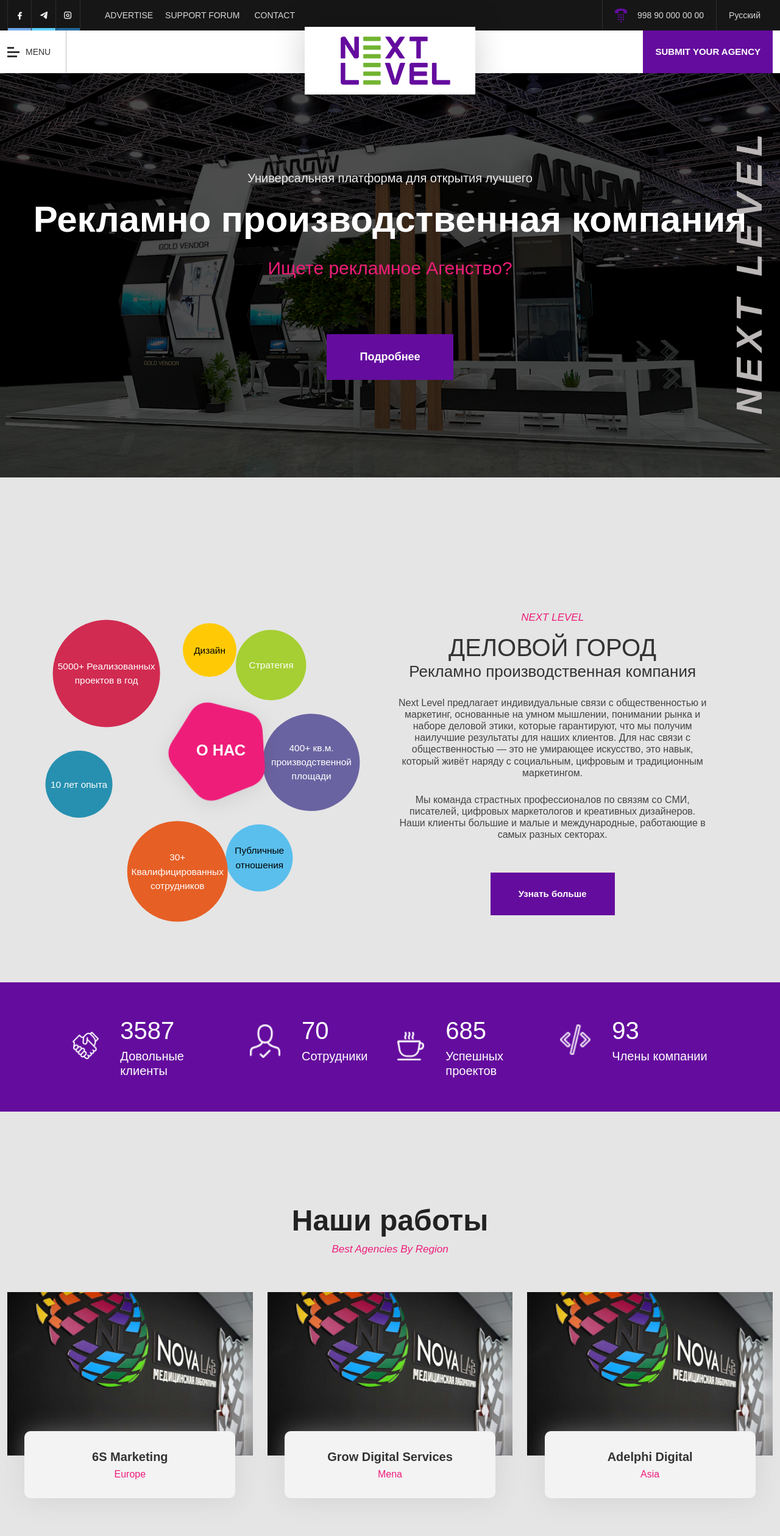
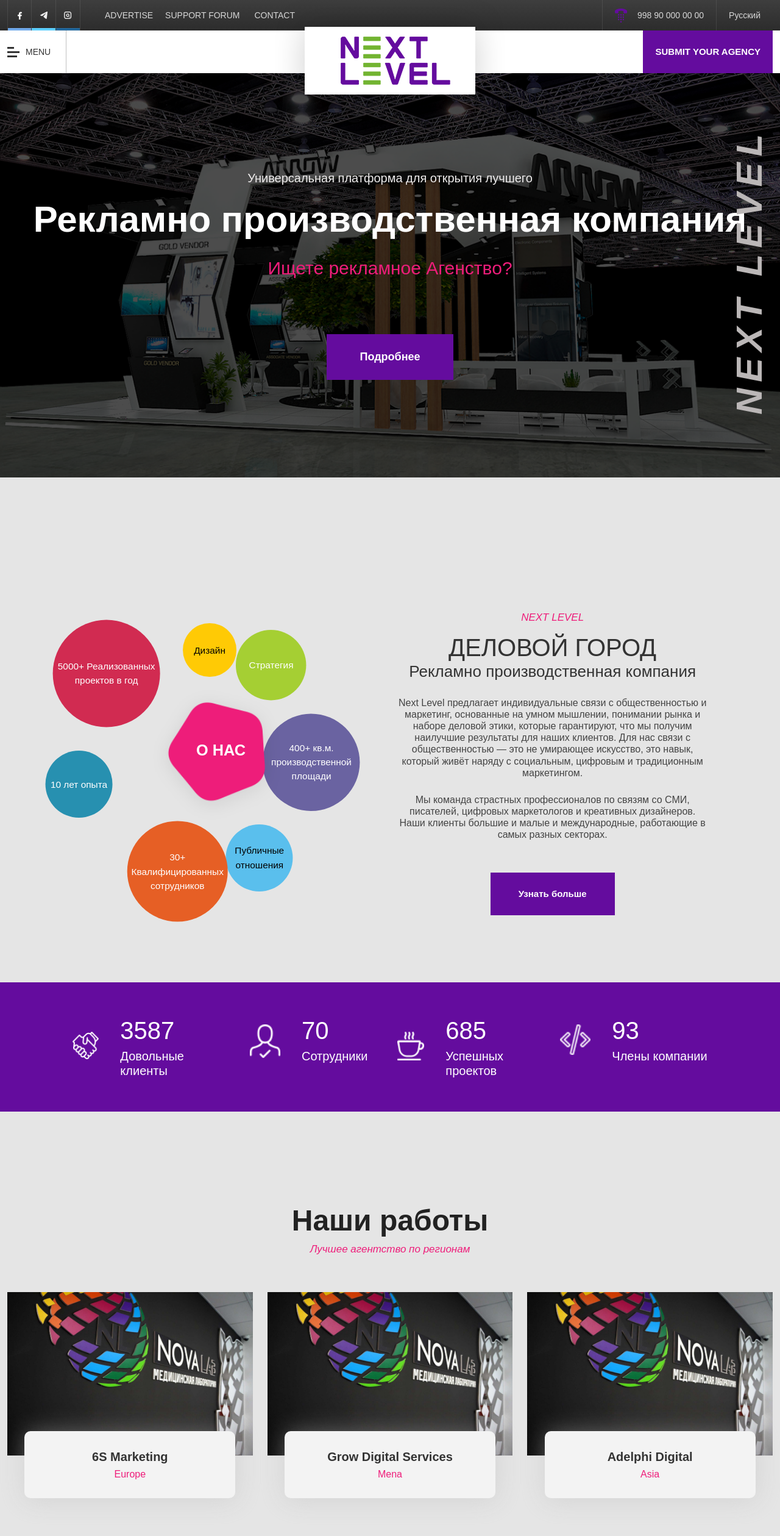
Before and after one commit to 7Davronbek/app-nextlevel-client, a React (Create React App) app: page / in a window 1280 px wide. Shown: the top 2519 px of the page at 61% size. Built offline with nearby package versions, Linux system fonts and the light colour scheme; a web font is replaced by a local one.

Commit message:
nextlevel-app

```diff
--- a/src/components/WorksGalary.jsx
+++ b/src/components/WorksGalary.jsx
@@ -10,7 +10,7 @@ const WorksGalary = () => {
                             <h1 className="h1">Наши работы
                                 {/* <span>OUR WORKS</span> */}
                             </h1>
-                            <h2>Best Agencies By Region</h2>
+                            <h2>Лучшее агентство по регионам</h2>
                         </div>
                     </div>
 
--- a/src/styles/main.scss
+++ b/src/styles/main.scss
@@ -159,7 +159,8 @@ html {
 
         .navBar {
             // padding: 20px 0;
-            background-color: #161616;
+            // background-color: #323232;
+            background: linear-gradient(360deg, #2c2c2c, #3e3e3e);
 
             h6 {
                 color: #818181;
@@ -923,7 +924,7 @@ html {
 
         .footer {
             padding: 100px 0;
-            background: #000;
+            background: linear-gradient(360deg, #2c2c2c, #3e3e3e);
 
             h1 {
                 color: #fff;
```
